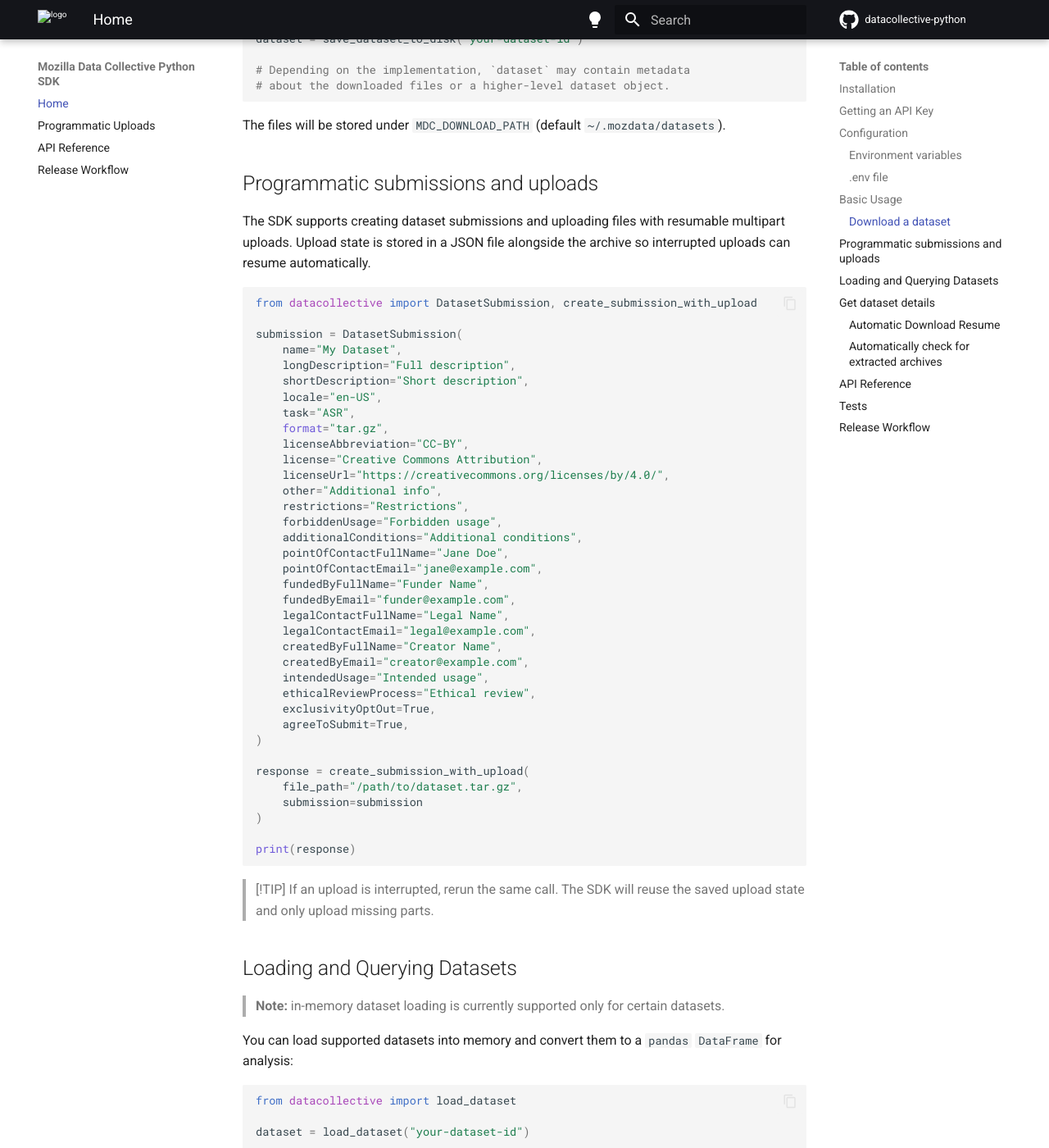
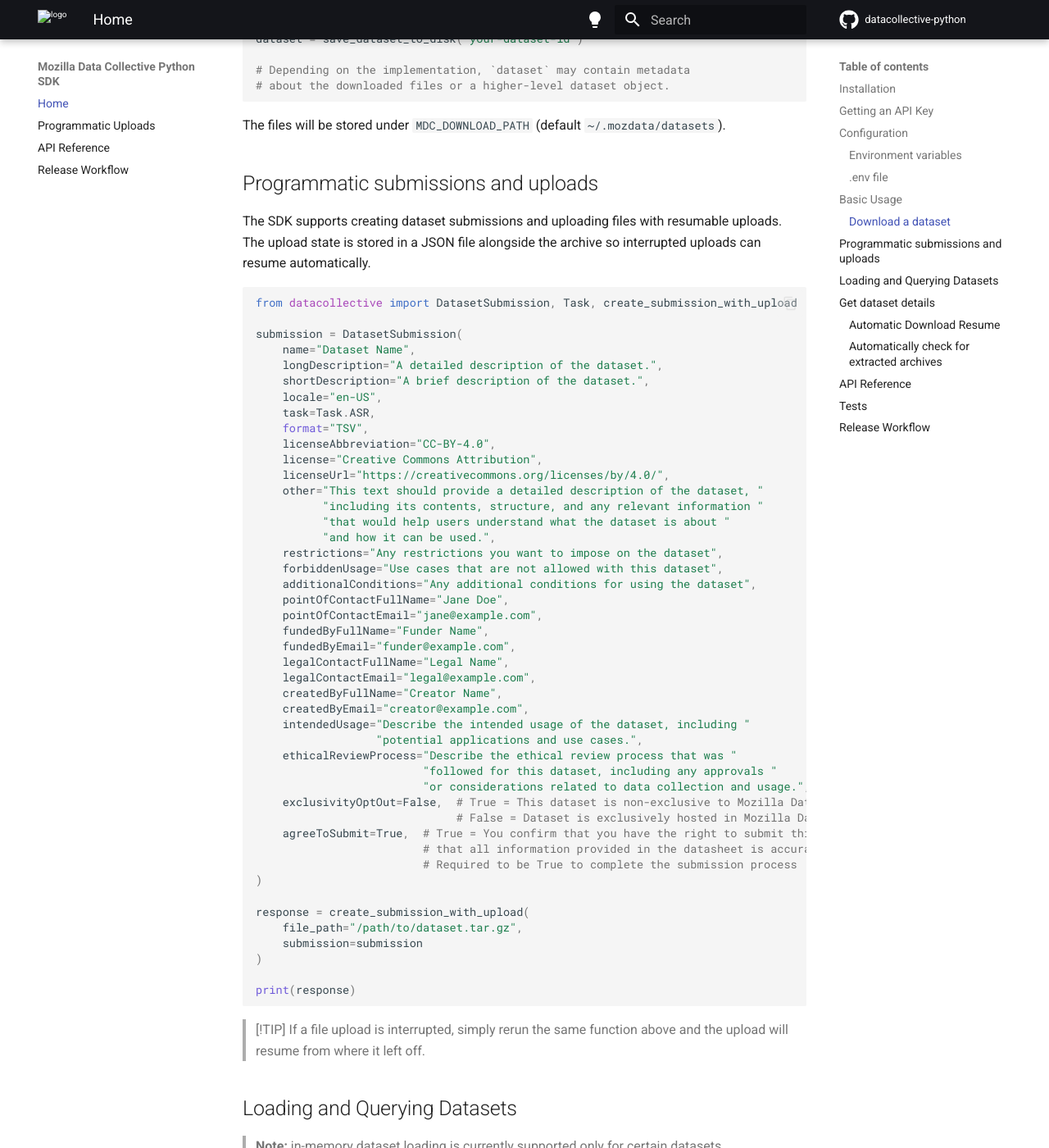
Before and after one commit to Mozilla-Data-Collective/datacollective-python, an MkDocs documentation site: the page built from docs/index.md, in a window 1280 px wide and 1400 px high, scrolled down 2061 px. Shown: the whole window at 82% size. Built offline with MkDocs 1.6.1 and Material for MkDocs 9.7.7, drawn with Linux system fonts in a browser that asks for light colours; comment, search, counter and statistics services are not loaded.

Commit message:
Update docs

````diff
--- a/docs/index.md
+++ b/docs/index.md
@@ -92,27 +92,29 @@ The files will be stored under `MDC_DOWNLOAD_PATH` (default `~/.mozdata/datasets
 
 ## Programmatic submissions and uploads
 
-The SDK supports creating dataset submissions and uploading files with resumable
-multipart uploads. Upload state is stored in a JSON file alongside the archive
-so interrupted uploads can resume automatically.
+The SDK supports creating dataset submissions and uploading files with resumable uploads.
+The upload state is stored in a JSON file alongside the archive so interrupted uploads can resume automatically.
 
 ```python
-from datacollective import DatasetSubmission, create_submission_with_upload
+from datacollective import DatasetSubmission, Task, create_submission_with_upload
 
 submission = DatasetSubmission(
-    name="My Dataset",
-    longDescription="Full description",
-    shortDescription="Short description",
+    name="Dataset Name",
+    longDescription="A detailed description of the dataset.",
+    shortDescription="A brief description of the dataset.",
     locale="en-US",
-    task="ASR",
-    format="tar.gz",
-    licenseAbbreviation="CC-BY",
+    task=Task.ASR,
+    format="TSV",
+    licenseAbbreviation="CC-BY-4.0",
     license="Creative Commons Attribution",
     licenseUrl="https://creativecommons.org/licenses/by/4.0/",
-    other="Additional info",
-    restrictions="Restrictions",
-    forbiddenUsage="Forbidden usage",
-    additionalConditions="Additional conditions",
+    other="This text should provide a detailed description of the dataset, "
+          "including its contents, structure, and any relevant information "
+          "that would help users understand what the dataset is about "
+          "and how it can be used.",
+    restrictions="Any restrictions you want to impose on the dataset",
+    forbiddenUsage="Use cases that are not allowed with this dataset",
+    additionalConditions="Any additional conditions for using the dataset",
     pointOfContactFullName="Jane Doe",
     pointOfContactEmail="jane@example.com",
     fundedByFullName="Funder Name",
@@ -121,10 +123,16 @@ submission = DatasetSubmission(
     legalContactEmail="legal@example.com",
     createdByFullName="Creator Name",
     createdByEmail="creator@example.com",
-    intendedUsage="Intended usage",
-    ethicalReviewProcess="Ethical review",
-    exclusivityOptOut=True,
-    agreeToSubmit=True,
+    intendedUsage="Describe the intended usage of the dataset, including "
+                  "potential applications and use cases.",
+    ethicalReviewProcess="Describe the ethical review process that was "
+                         "followed for this dataset, including any approvals "
+                         "or considerations related to data collection and usage.",
+    exclusivityOptOut=False,  # True = This dataset is non-exclusive to Mozilla Data Collective,
+                              # False = Dataset is exclusively hosted in Mozilla Data Collective
+    agreeToSubmit=True,  # True = You confirm that you have the right to submit this dataset and
+                         # that all information provided in the datasheet is accurate.
+                         # Required to be True to complete the submission process
 )
 
 response = create_submission_with_upload(
@@ -136,8 +144,7 @@ print(response)
 ```
 
 > [!TIP]
-> If an upload is interrupted, rerun the same call. The SDK will reuse the
-> saved upload state and only upload missing parts.
+> If a file upload is interrupted, simply rerun the same function above and the upload will resume from where it left off.
 
 ## Loading and Querying Datasets
 
````
Also changed, not shown: README.md (+23 -14 lines).
